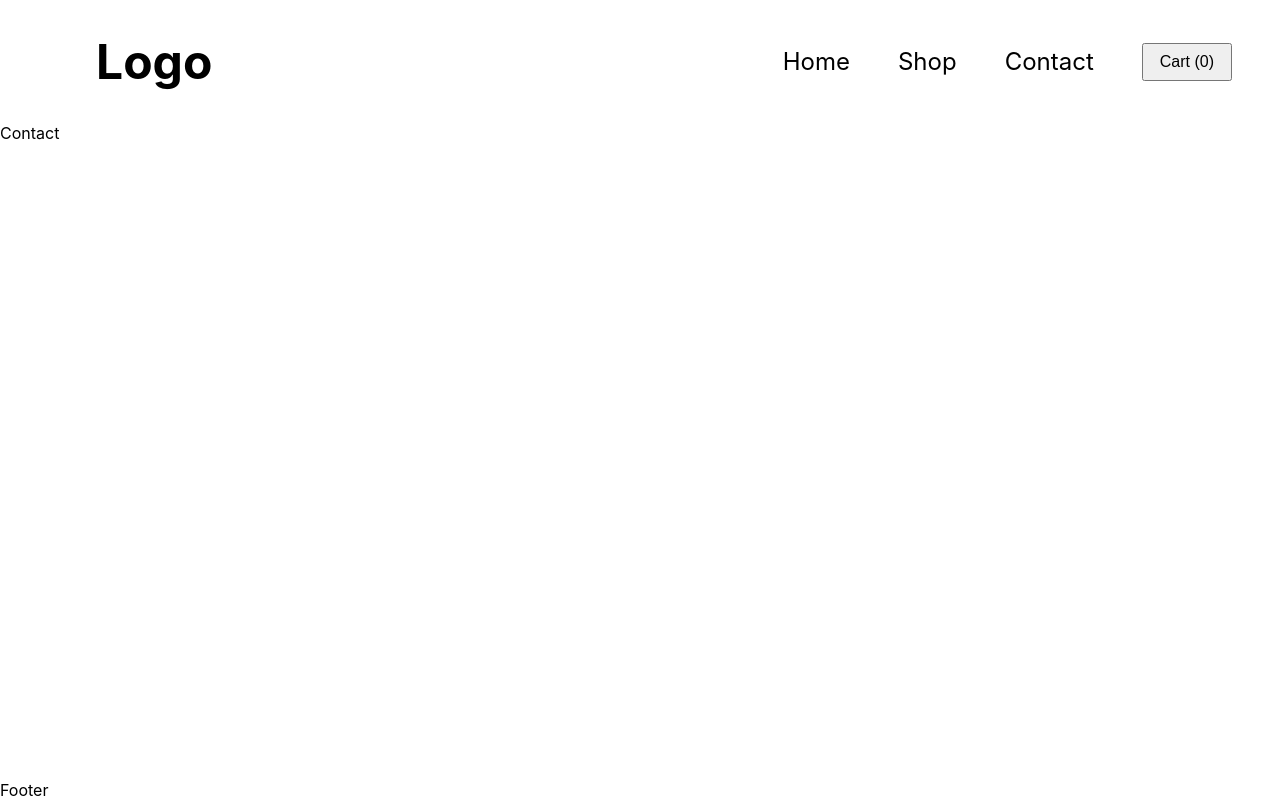
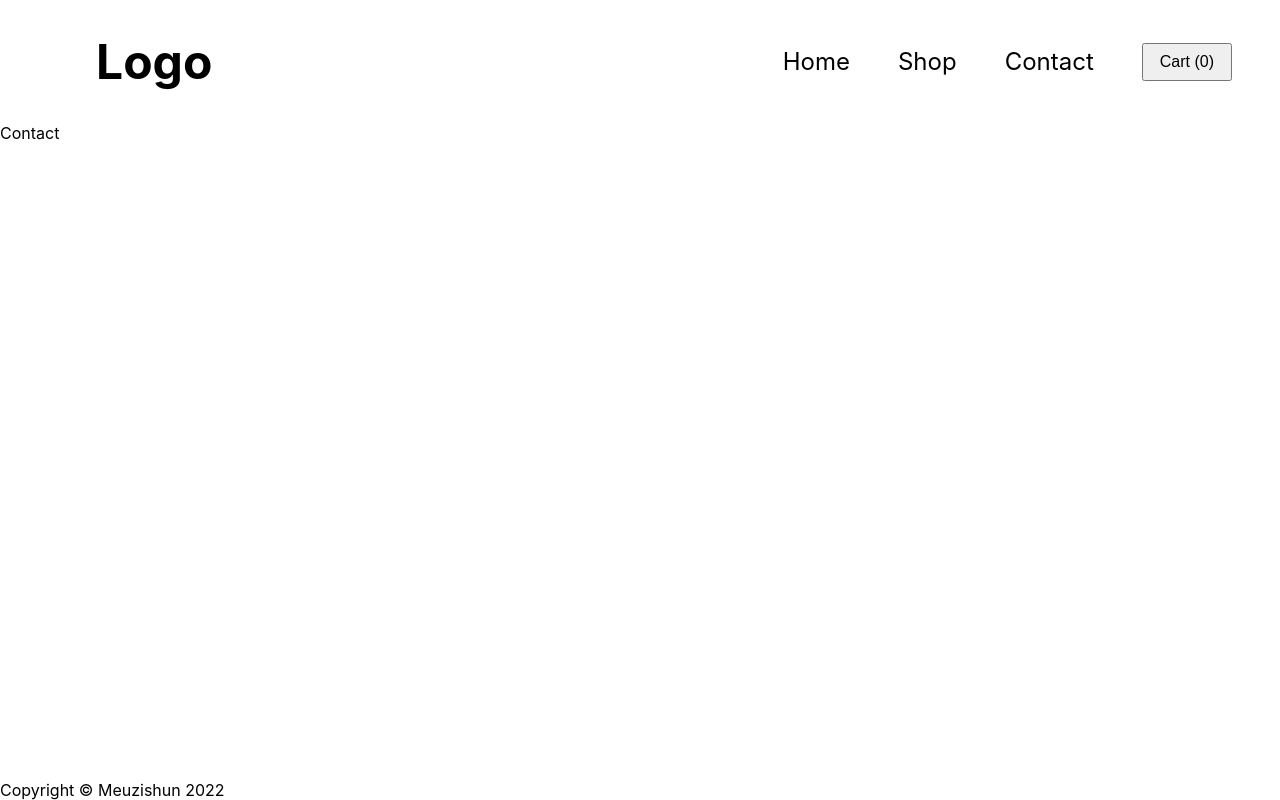
Before and after one commit to meuzishun/shopping-cart, a React (Create React App) app: page /contact in a window 1280 px wide. Built offline with nearby package versions, Linux system fonts and the light colour scheme.

Commit message:
Add copyright content

```diff
--- a/src/components/footer/Footer.js
+++ b/src/components/footer/Footer.js
@@ -3,7 +3,7 @@ import React from 'react';
 function Footer() {
   return (
     <div>
-      Footer
+      <p>Copyright &copy; meuzishun 2022</p>
       {console.log('Footer has rendered...')}
     </div>
   );
```
